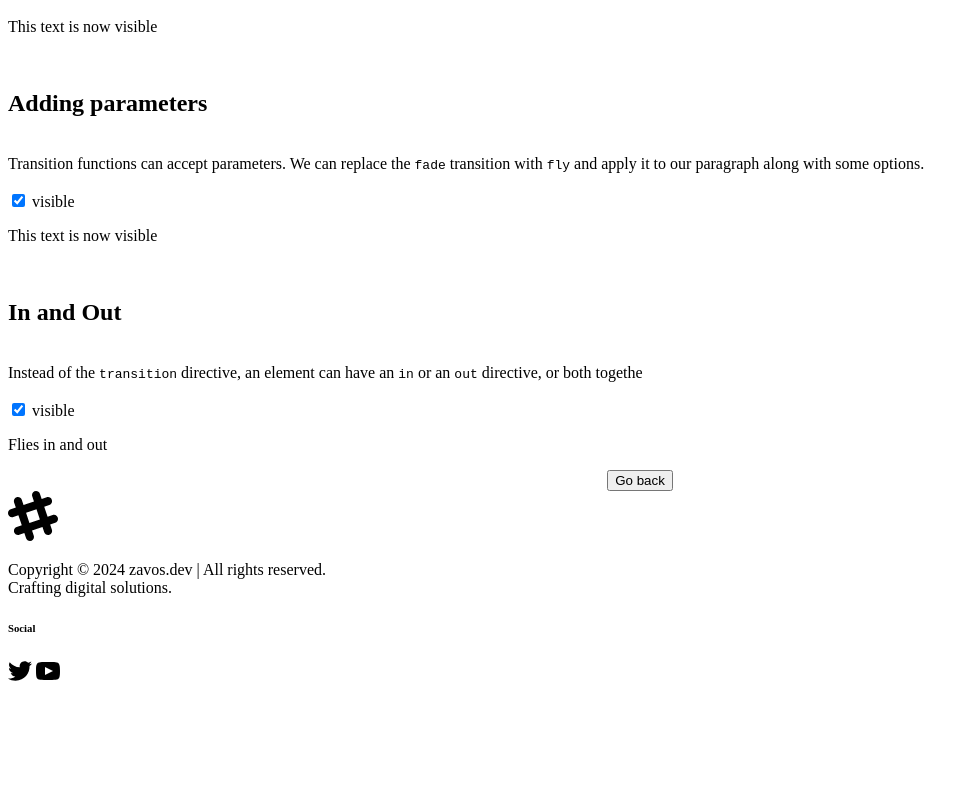
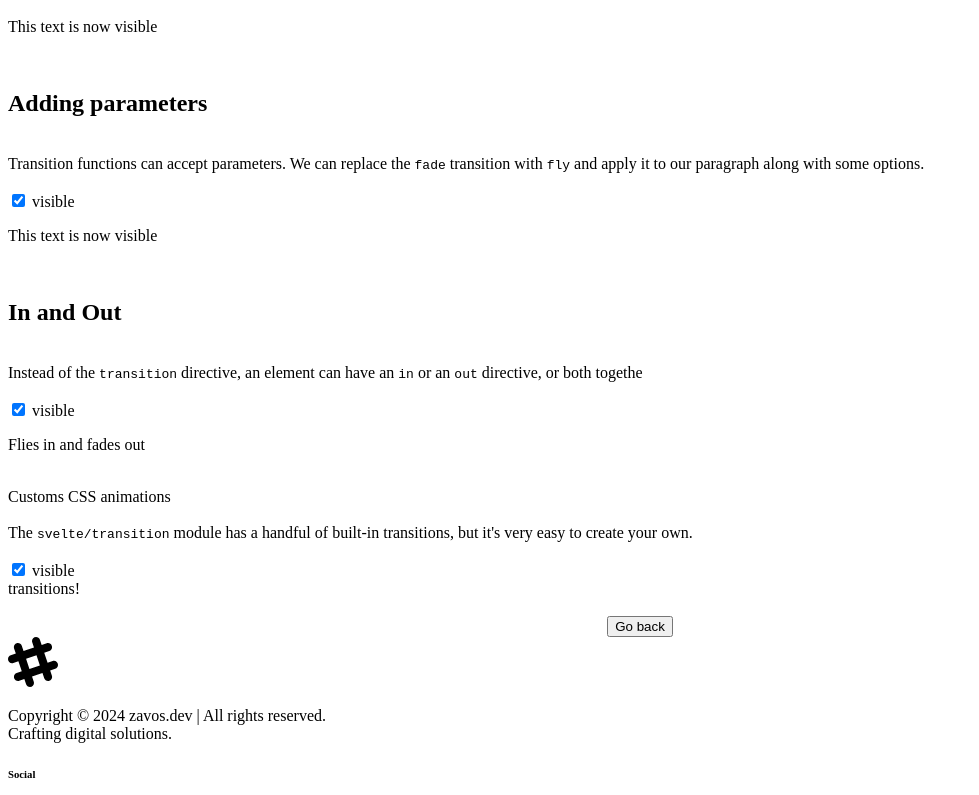
Before and after one commit to kzavos/svelte-training, a SvelteKit app: page /projects/project-9 in a window 1280 px wide. Shown: the part 375-1170 px from the top of the page, without its empty margins (0-979 px from the left). Before the commit the page ends 1070 px from the top, so only its background shows below. Built offline with nearby package versions, Linux system fonts and the light colour scheme.

Commit message:
Add 4th example on the 9th blog and fix a typo on a previous example

```diff
--- a/src/routes/projects/project-9/+page.svelte
+++ b/src/routes/projects/project-9/+page.svelte
@@ -1,9 +1,29 @@
 <script>
 	import { fade } from 'svelte/transition';
 	import { fly } from 'svelte/transition';
+	import { elasticOut } from 'svelte/easing';
+
 	let visible = true;
 	let visible2 = true;
 	let visible3 = true;
+	let visible4 = true;
+
+	function spin(node, { duration }) {
+		return {
+			duration,
+			css: (t) => {
+				const eased = elasticOut(t);
+
+				return `
+					transform: scale(${eased}) rotate(${eased * 1080}deg);
+					color: hsl(
+						${Math.trunc(t * 360)},
+						${Math.min(100, 1000 * (1 - t))}%,
+						${Math.min(50, 500 * (1 - t))}%
+					);`;
+			}
+		};
+	}
 </script>
 
 <article class="container mx-auto max-w-3xl break-words px-4 py-8">
@@ -70,8 +90,27 @@
 	</label>
 	<br />
 	{#if visible3}
-		<p transition in:fly={{ y: 200, duration: 2000 }} out:fade>Flies in and out</p>
+		<p transition in:fly={{ y: 200, duration: 2000 }} out:fade>Flies in and fades out</p>
 	{/if}
+	<br />
+	<div class="prose text-3xl font-bold">Customs CSS animations</div>
+	<br />
+	<div class="prose text-lg leading-relaxed">
+		The <code>svelte/transition</code> module has a handful of built-in transitions, but it's very easy
+		to create your own.
+	</div>
+	<br />
+	<label>
+		<input type="checkbox" bind:checked={visible4} />
+		visible
+	</label>
+	<br />
+	{#if visible4}
+		<div in:spin={{ duration: 8000 }} out:fade>
+			<span>transitions!</span>
+		</div>
+	{/if}
+	<br />
 </article>
 
 <style>
```
